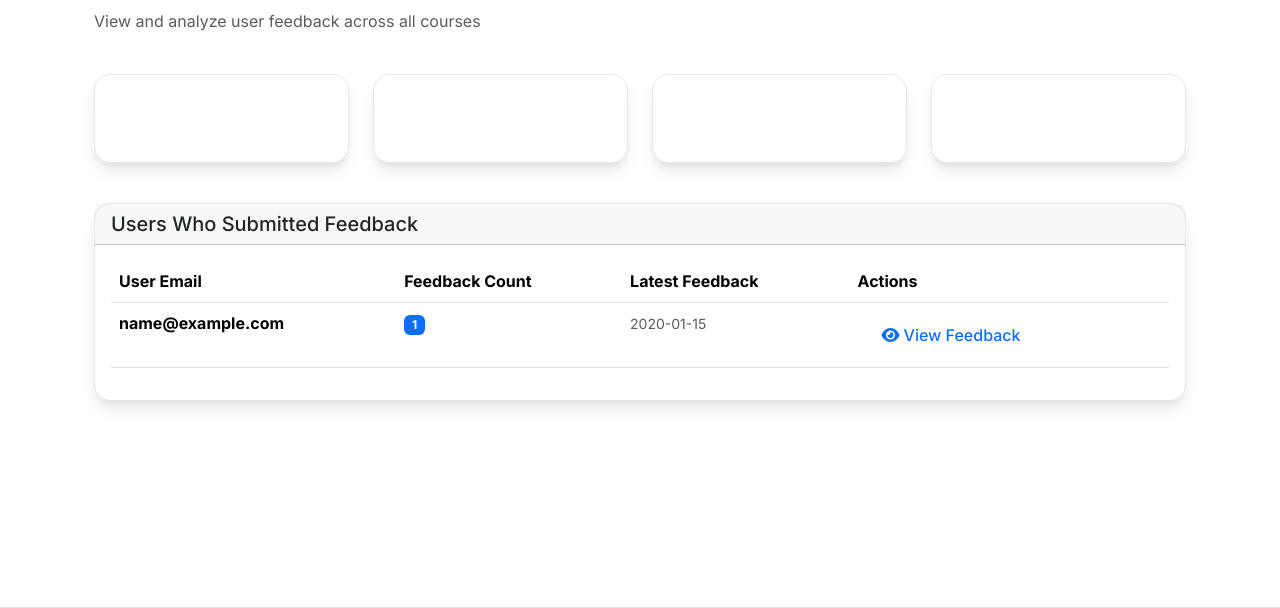
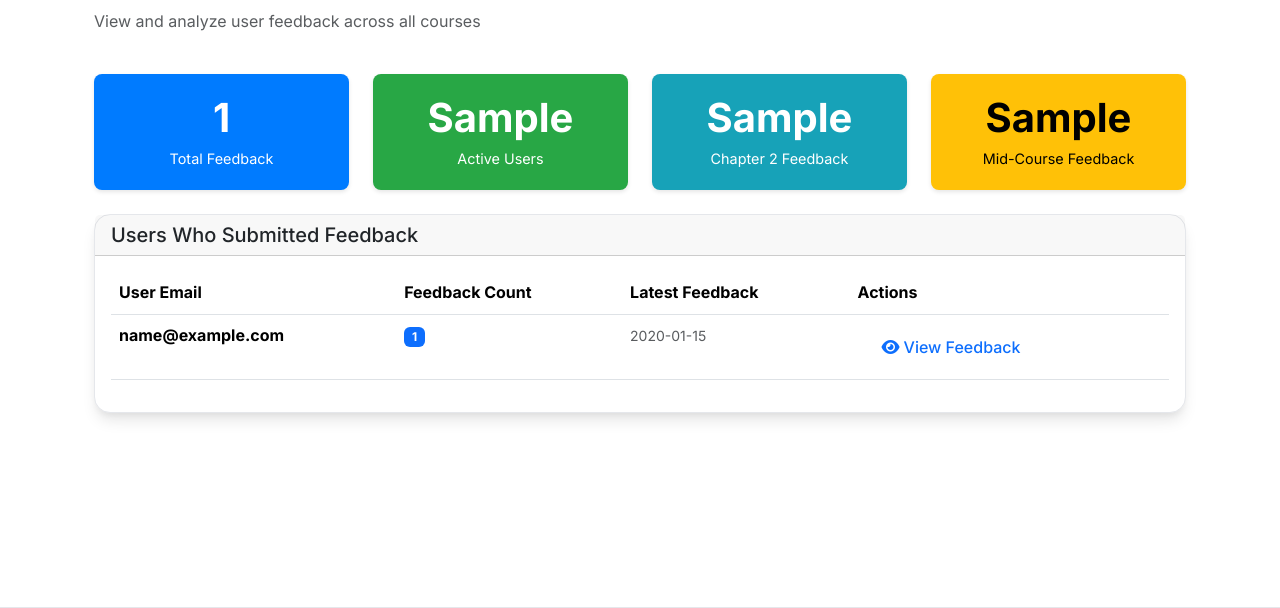
Before and after one commit to roxyboby/elearning-portal, a Python web app: template templates/admin_feedback_dashboard.html in a window 1280 px wide. Shown: the part 105-713 px from the top of the page. Run offline with Jinja, Linux system fonts and the light colour scheme; the template is opened without the code that fills it: most values are stand-ins (such as "Sample title", 1, 10 or a date in 2020); some libraries are stand-ins or nearby versions.

Commit message:
Complete: Admin feedback dashboard with working statistics display

```diff
--- a/templates/admin_feedback_dashboard.html
+++ b/templates/admin_feedback_dashboard.html
@@ -4,6 +4,7 @@
 
 {% block content %}
 <div class="container-fluid">
+
     <div class="row mb-4">
         <div class="col">
             <h1 class="h3">User Feedback Dashboard</h1>
@@ -16,66 +17,30 @@
         </div>
     </div>
 
-    <!-- Feedback Statistics Cards -->
+    <!-- Working Statistics Cards -->
     <div class="row mb-4">
         <div class="col-md-3">
-            <div class="card bg-primary text-white">
-                <div class="card-body">
-                    <div class="d-flex align-items-center">
-                        <div class="flex-grow-1">
-                            <h4 class="mb-0">{{ total_feedback }}</h4>
-                            <small>Total Feedback</small>
-                        </div>
-                        <div class="ms-3">
-                            <i class="fas fa-comments fa-2x opacity-75"></i>
-                        </div>
-                    </div>
-                </div>
+            <div style="background: #007bff; color: white; padding: 20px; border-radius: 8px; text-align: center; box-shadow: 0 2px 4px rgba(0,0,0,0.1);">
+                <h2 style="margin: 0; color: white; font-size: 2.5rem; font-weight: bold;">{{ total_feedback }}</h2>
+                <p style="margin: 5px 0 0 0; color: white; font-size: 0.9rem;">Total Feedback</p>
             </div>
         </div>
         <div class="col-md-3">
-            <div class="card bg-success text-white">
-                <div class="card-body">
-                    <div class="d-flex align-items-center">
-                        <div class="flex-grow-1">
-                            <h4 class="mb-0">{{ unique_users }}</h4>
-                            <small>Active Users</small>
-                        </div>
-                        <div class="ms-3">
-                            <i class="fas fa-users fa-2x opacity-75"></i>
-                        </div>
-                    </div>
-                </div>
+            <div style="background: #28a745; color: white; padding: 20px; border-radius: 8px; text-align: center; box-shadow: 0 2px 4px rgba(0,0,0,0.1);">
+                <h2 style="margin: 0; color: white; font-size: 2.5rem; font-weight: bold;">{{ unique_users }}</h2>
+                <p style="margin: 5px 0 0 0; color: white; font-size: 0.9rem;">Active Users</p>
             </div>
         </div>
         <div class="col-md-3">
-            <div class="card bg-info text-white">
-                <div class="card-body">
-                    <div class="d-flex align-items-center">
-                        <div class="flex-grow-1">
-                            <h4 class="mb-0">{{ feedback_by_trigger.get('chapter_2', 0) }}</h4>
-                            <small>Chapter 2 Feedback</small>
-                        </div>
-                        <div class="ms-3">
-                            <i class="fas fa-bookmark fa-2x opacity-75"></i>
-                        </div>
-                    </div>
-                </div>
+            <div style="background: #17a2b8; color: white; padding: 20px; border-radius: 8px; text-align: center; box-shadow: 0 2px 4px rgba(0,0,0,0.1);">
+                <h2 style="margin: 0; color: white; font-size: 2.5rem; font-weight: bold;">{{ feedback_by_trigger.get('chapter_2', 0) }}</h2>
+                <p style="margin: 5px 0 0 0; color: white; font-size: 0.9rem;">Chapter 2 Feedback</p>
             </div>
         </div>
         <div class="col-md-3">
-            <div class="card bg-warning text-white">
-                <div class="card-body">
-                    <div class="d-flex align-items-center">
-                        <div class="flex-grow-1">
-                            <h4 class="mb-0">{{ feedback_by_trigger.get('mid_course', 0) }}</h4>
-                            <small>Mid-Course Feedback</small>
-                        </div>
-                        <div class="ms-3">
-                            <i class="fas fa-chart-line fa-2x opacity-75"></i>
-                        </div>
-                    </div>
-                </div>
+            <div style="background: #ffc107; color: black; padding: 20px; border-radius: 8px; text-align: center; box-shadow: 0 2px 4px rgba(0,0,0,0.1);">
+                <h2 style="margin: 0; color: black; font-size: 2.5rem; font-weight: bold;">{{ feedback_by_trigger.get('mid_course', 0) }}</h2>
+                <p style="margin: 5px 0 0 0; color: black; font-size: 0.9rem;">Mid-Course Feedback</p>
             </div>
         </div>
     </div>
@@ -107,7 +72,7 @@
                                     <span class="badge bg-primary">{{ user.feedback_count }}</span>
                                 </td>
                                 <td>
-                                    <small class="text-muted">{{ user.latest_feedback_date.strftime('%Y-%m-%d') if user.latest_feedback_date else 'N/A' }}</small>
+                                    <small class="text-muted">{{ user.latest_feedback.strftime('%Y-%m-%d') if user.latest_feedback else 'N/A' }}</small>
                                 </td>
                                 <td>
                                     <a href="{{ url_for('admin_user_feedback', user_id=user.id) }}"
```
